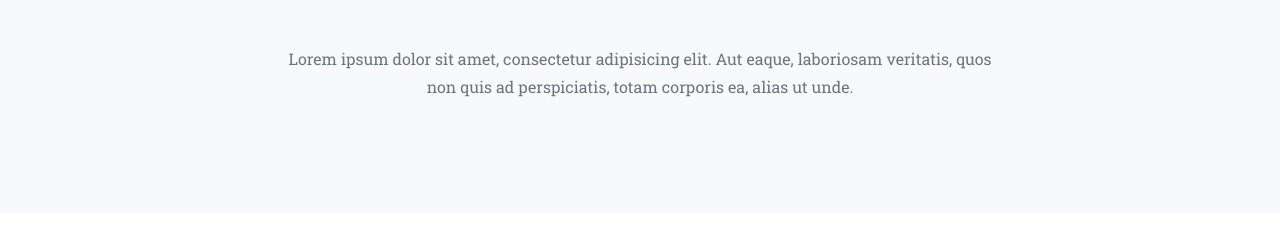
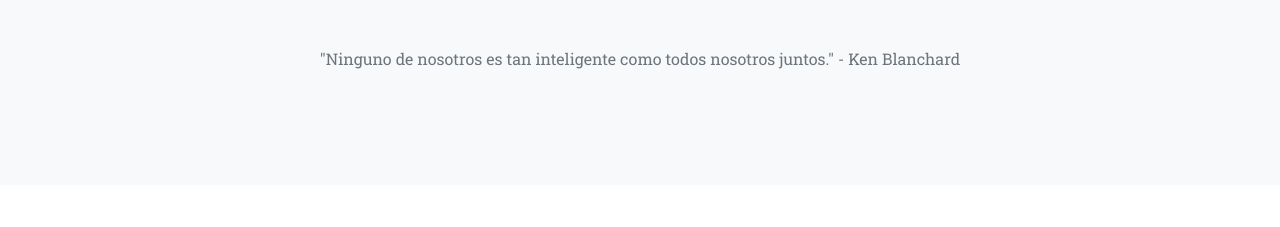
Before and after one commit to Vanessa9202/Agencia, a website: page dist/index.html in a window 1280 px wide. Shown: the part 5058-5285 px from the top of the page. Drawn offline with nearby package versions, Linux system fonts and the light colour scheme.

Commit message:
Añadí frase inspiracional

```diff
--- a/dist/index.html
+++ b/dist/index.html
@@ -291,8 +291,8 @@
                     </div>
                 </div>
                 <div class="row">
-                    <div class="col-lg-8 mx-auto text-center"><p class="large text-muted">Lorem ipsum dolor sit amet, consectetur adipisicing elit. Aut eaque, laboriosam veritatis, quos non quis ad perspiciatis, totam corporis ea, alias ut unde.</p></div>
-                </div>
+                    <div class="col-lg-8 mx-auto text-center"><p class="large text-muted">"Ninguno de nosotros es tan inteligente como todos nosotros juntos." - Ken Blanchard</p></div>
+
             </div>
         </section>
         <!-- Clients-->
```
